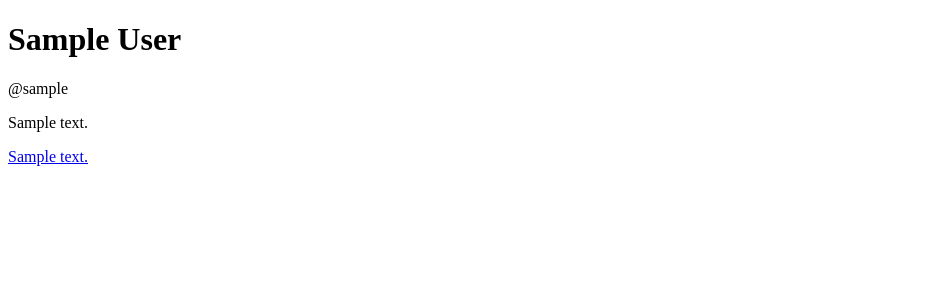
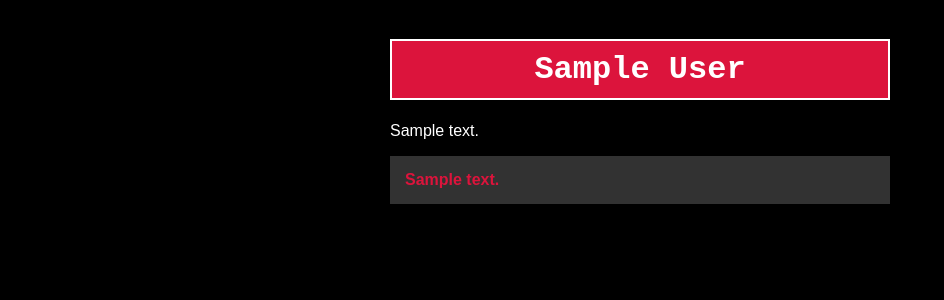
Before and after one commit to MICHAELscrypt/LinkInBio, a Django app: template main_app/templates/userpage.html in a window 1280 px wide. Shown: the top 300 px of the page, without its empty margins (0-944 px from the left). Run offline with Django 5.2, Linux system fonts and the light colour scheme; the template is opened without the code that fills it: most values are stand-ins (such as "Sample title", 1, 10 or a date in 2020).

Commit message:
style.css

```diff
--- /dev/null
+++ b/main_app/static/style.css
@@ -0,0 +1,34 @@
+body {
+    font-family: Arial, Helvetica, sans-serif;
+    color: white;
+    /* margin: 10px; */
+    padding: 10px;
+    background-color: black;
+    max-width: 500px;
+    margin-left:auto;
+    margin-right:auto;
+}
+
+a {
+    display: block;
+    color: crimson;
+    text-decoration: none;
+    font-weight: bold;
+    background-color: #323232;
+    padding: 15px;
+    margin-bottom: 10px;
+}
+
+a:hover {
+    background-color: crimson;
+    color: white;
+    filter: drop-shadow(3px 3px 0px lightgrey);
+}
+
+h1 {
+    background-color: crimson;
+    border: solid 2px white;
+    padding: 10px;
+    text-align: center;
+    font-family: 'Courier New', Courier, monospace;
+}
--- a/main_app/templates/userpage.html
+++ b/main_app/templates/userpage.html
@@ -1,11 +1,17 @@
+{% load static %}
+<!-- <img src="{% static 'my_app/example.jpg' %}" alt="My image"> -->
 <!DOCTYPE html>
 <html>
 <head>
     <title>{{ userprofileObject.belongs_to.username }}</title>
+    <meta name="viewport" content="width=device-width, initial-scale=1.0" />
+    <meta name="viewport" content="width=device-width, initial-scale=1" />
+    <!-- <link rel="stylesheet" href="https://unpkg.com/boltcss/bolt.min.css"> -->
+    <link rel="stylesheet" href="{% static 'style.css' %}">
 </head>
 <body>
     <h1>{{ userprofileObject.display_name }}</h1>
-    <p>@{{ userprofileObject.belongs_to.username }}</p>
+    <!-- <p>@{{ userprofileObject.belongs_to.username }}</p> -->
     <p>{{ userprofileObject.description }}</p>
 
     <!-- {% if userprofileObject.youtube1_link != '' %}
@@ -13,12 +19,8 @@
     {% endif %} -->
 
     {% for userLink in userLinkList %}
-        <p>
-            <a href="{{ userLink.belongs_to_socialplatform.link }}{{ userLink.link }}" target="_blank">{{ userLink.text }}</a>
-        </p>
+        <a href="{{ userLink.belongs_to_socialplatform.link }}{{ userLink.link }}" target="_blank">{{ userLink.text }}</a>
     {% endfor %}
 
-
-
-</body>
+    </div>
 </html>
--- a/main_app/urls.py
+++ b/main_app/urls.py
@@ -2,6 +2,6 @@ from django.urls import path
 from .views import your_view, add_user_link
 
 urlpatterns = [
-    path('path/to/view/<str:username>/', your_view, name='your_view_name'),
+    path('<str:username>/', your_view, name='your_view_name'),
     path('add/', add_user_link, name='add_userLink')
 ]
```
